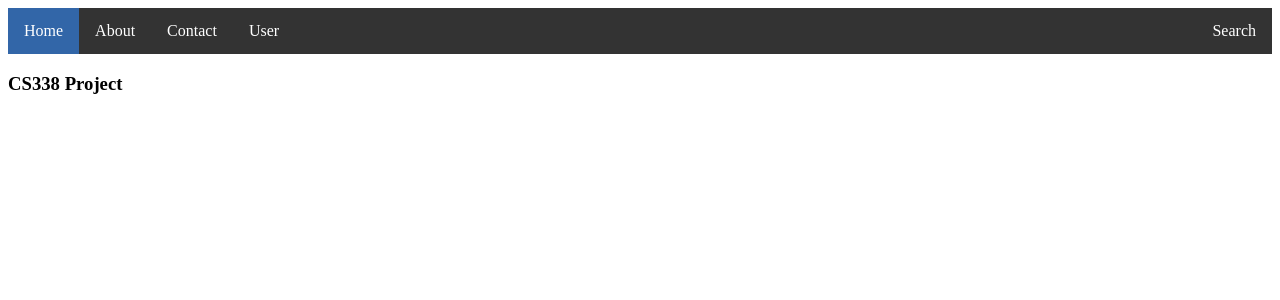
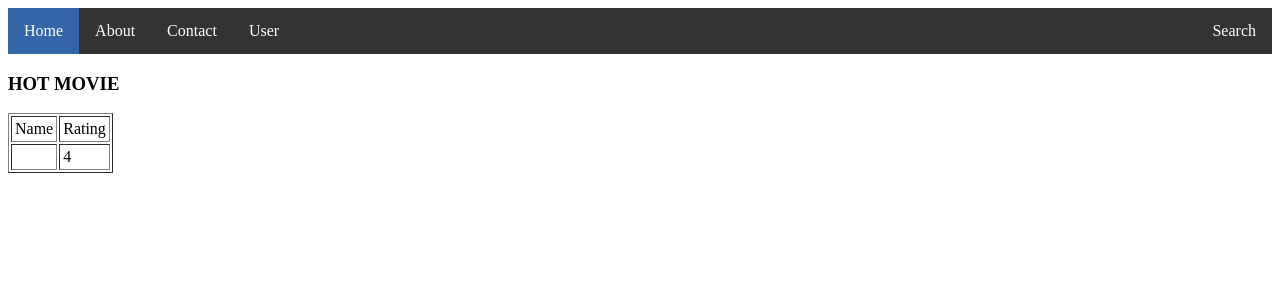
Before and after one commit to zbf0/CS338-Final, a PHP site: page / in a window 1280 px wide. Shown: the top 300 px of the page. Run offline with PHP 8.4, Linux system fonts and the light colour scheme; tables that the repository leaves empty hold one stand-in row (values such as "Sample post").

Commit message:
Add files via upload

```diff
--- a/WebsiteSetup/config.php
+++ b/WebsiteSetup/config.php
@@ -9,4 +9,6 @@
 if($conn === false){
     die("ERROR: Could not connect. " . mysqli_connect_error());
 }
+
+
 ?>
--- a/WebsiteSetup/index.php
+++ b/WebsiteSetup/index.php
@@ -13,7 +13,36 @@
   </div>
 </ul>
 
-<h3>CS338 Project</h3>
+<h3>HOT MOVIE</h3>
+
+<table align = "left" border = "1" cellpadding = "3" cellspacing = "2">
+<tr>
+<td> Name </td>
+<td> Rating </td>
+</tr>
 
 </body>
 </html>
+
+<?php
+require_once "config.php";
+
+$s1 = "SELECT titleid,averageRating FROM titleRatings ORDER BY averageRating DESC LIMIT 5";
+$r1 = mysqli_query($conn, $s1);
+if (mysqli_num_rows($r1) > 0) {
+  while($row = mysqli_fetch_assoc($r1)) {
+    $movieid = $row["titleid"];
+    $movie = "";
+    $s2 = "SELECT title FROM titleAkas WHERE titleid = '$movieid'";
+    $r2 = mysqli_query($conn, $s2);
+    $row2 = mysqli_fetch_assoc($r2);
+    if (mysqli_num_rows($r2) > 0) {
+      $movie = $row2["title"];
+    }
+    echo "<tr>";
+    echo "<td>" . $movie . "</a></td>";
+    echo "<td>" . $row["averageRating"] . "</td>";
+    echo "</tr>";
+  }
+}
+?>
```
Also changed, not shown: WebsiteSetup/info.php (+18 -1 lines).
